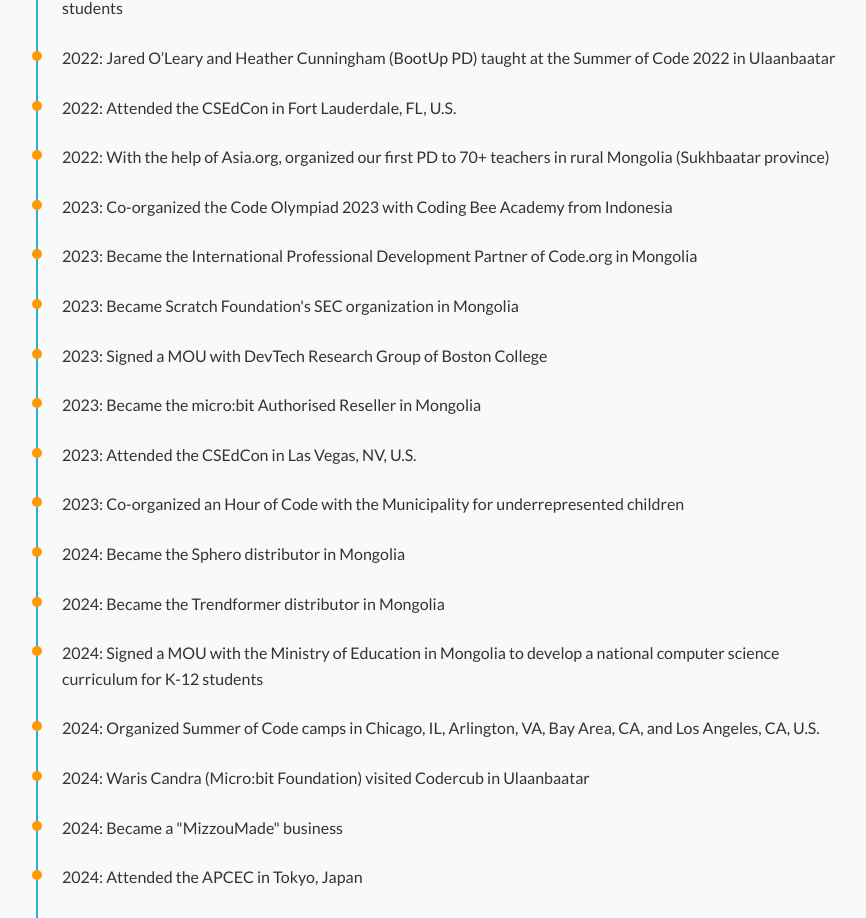
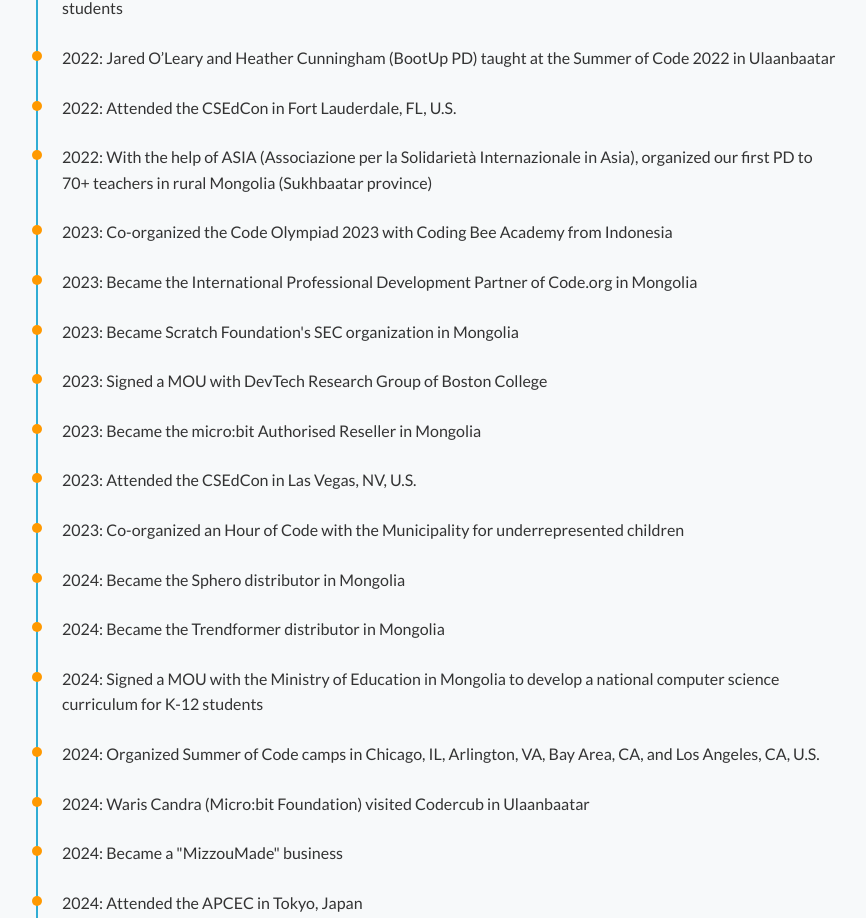
Before and after one commit to zmagsar/computerscience.mn, a Vue app: page /about in a window 1280 px wide. Shown: the part 1295-2213 px from the top of the page, without its empty margins (204-1070 px from the left). Built offline with nearby package versions, Linux system fonts and the light colour scheme.

Commit message:
Update AboutView.vue

```diff
--- a/src/views/AboutView.vue
+++ b/src/views/AboutView.vue
@@ -16,7 +16,7 @@
   '2021: Rebecca Bailey (Mendocino County Office of Education) taught at a virtual Hour of Code for Codercub students',
   '2022: Jared O’Leary and Heather Cunningham (BootUp PD) taught at the Summer of Code 2022 in Ulaanbaatar',
   '2022: Attended the CSEdCon in Fort Lauderdale, FL, U.S.',
-  '2022: With the help of Asia.org, organized our first PD to 70+ teachers in rural Mongolia (Sukhbaatar province)',
+  '2022: With the help of ASIA (Associazione per la Solidarietà Internazionale in Asia), organized our first PD to 70+ teachers in rural Mongolia (Sukhbaatar province)',
   '2023: Co-organized the Code Olympiad 2023 with Coding Bee Academy from Indonesia',
   '2023: Became the International Professional Development Partner of Code.org in Mongolia',
   "2023: Became Scratch Foundation's SEC organization in Mongolia",
```
